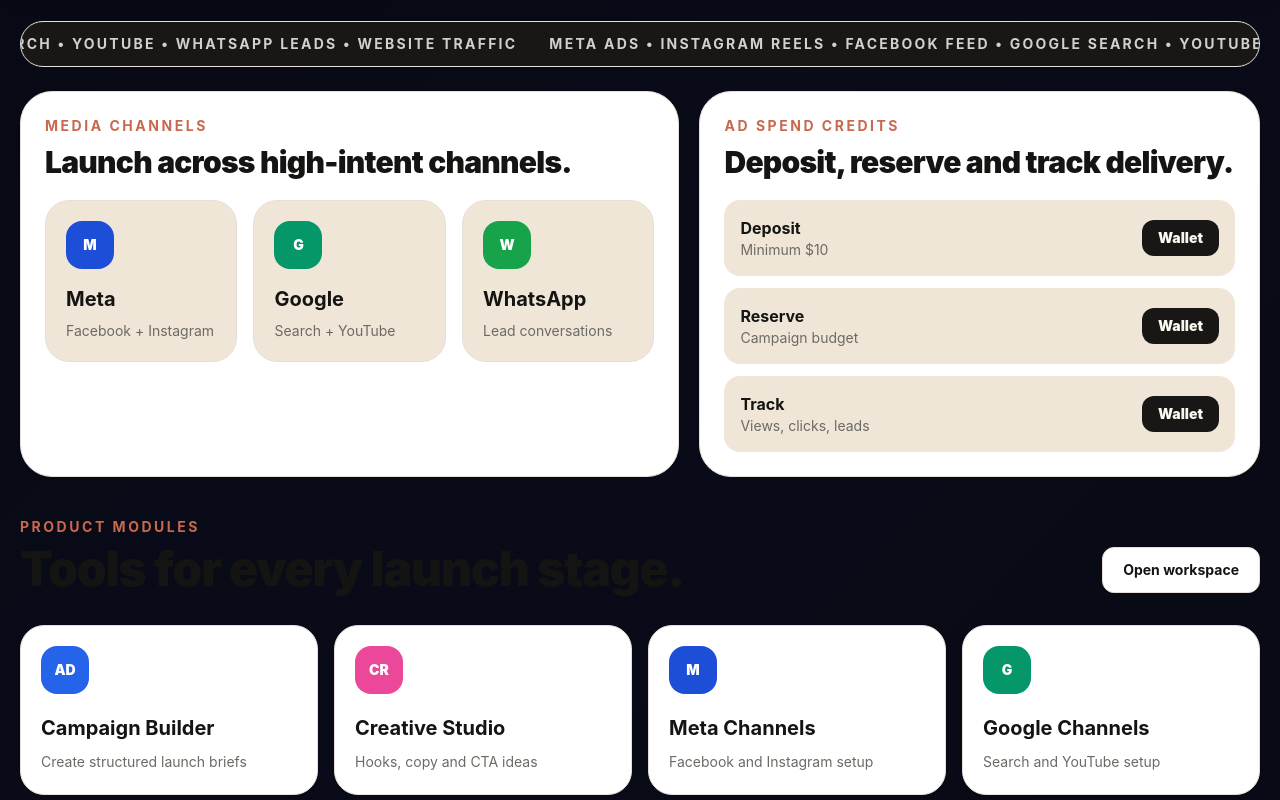
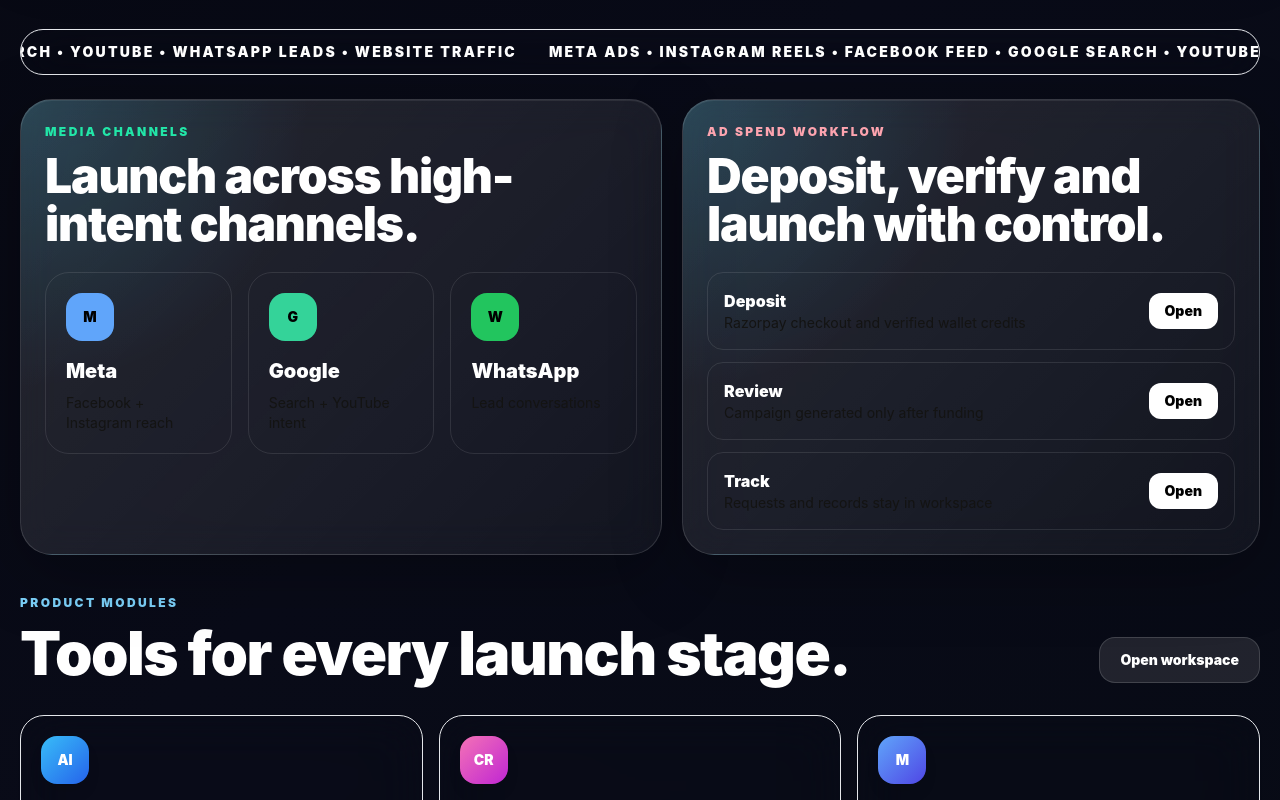
Before and after one commit to lkmeeena882437-dotcom/Launch1stAd.ai, a Next.js app: page / in a window 1280 px wide. Shown: the part 1440-2240 px from the top of the page. Built offline with nearby package versions, Linux system fonts and the light colour scheme.

Commit message:
Upgrade homepage modules with neon channel cards

```diff
--- a/components/home/AppHub.tsx
+++ b/components/home/AppHub.tsx
@@ -1,60 +1,53 @@
 import Link from "next/link";
 
 const modules = [
-  { title: "Campaign Builder", text: "Create structured launch briefs", href: "/campaign", badge: "AD", tone: "bg-blue-600 text-white" },
-  { title: "Creative Studio", text: "Hooks, copy and CTA ideas", href: "/campaign", badge: "CR", tone: "bg-pink-500 text-white" },
-  { title: "Meta Channels", text: "Facebook and Instagram setup", href: "/connections", badge: "M", tone: "bg-blue-700 text-white" },
-  { title: "Google Channels", text: "Search and YouTube setup", href: "/connections", badge: "G", tone: "bg-emerald-600 text-white" },
-  { title: "Ad Wallet", text: "Deposit and reserve ad credits", href: "/wallet", badge: "₹", tone: "bg-amber-500 text-white" },
-  { title: "Launch Status", text: "Review, approval and activation", href: "/launch-requests", badge: "S", tone: "bg-violet-600 text-white" },
-  { title: "Spend Reports", text: "Views, clicks and leads", href: "/analytics", badge: "SP", tone: "bg-lime-600 text-white" },
-  { title: "Support", text: "Help, policy and setup", href: "/setup", badge: "?", tone: "bg-slate-800 text-white" }
+  { title: "Campaign Builder", text: "Create structured launch briefs", href: "/campaign", badge: "AI", glow: "from-sky-400 to-blue-600" },
+  { title: "Creative Studio", text: "Hooks, copy and CTA ideas", href: "/campaign", badge: "CR", glow: "from-pink-400 to-fuchsia-600" },
+  { title: "Meta Channels", text: "Facebook and Instagram connections", href: "/connections", badge: "M", glow: "from-blue-400 to-indigo-600" },
+  { title: "Google Channels", text: "Search and YouTube account path", href: "/connections", badge: "G", glow: "from-emerald-300 to-green-600" },
+  { title: "Ad Wallet", text: "Verified deposits and payment records", href: "/wallet", badge: "₹", glow: "from-amber-300 to-orange-600" },
+  { title: "Launch Status", text: "Review, approval and tracking", href: "/launch-requests", badge: "S", glow: "from-violet-400 to-purple-700" }
 ];
 
-const mainPlacements = [
-  { title: "Meta", text: "Facebook + Instagram", badge: "M", tone: "bg-blue-700 text-white" },
-  { title: "Google", text: "Search + YouTube", badge: "G", tone: "bg-emerald-600 text-white" },
-  { title: "WhatsApp", text: "Lead conversations", badge: "W", tone: "bg-green-600 text-white" }
-];
-
-const adCreditSteps = [
-  ["Deposit", "Minimum $10"],
-  ["Reserve", "Campaign budget"],
-  ["Track", "Views, clicks, leads"]
+const channels = [
+  ["Meta", "Facebook + Instagram reach", "#60a5fa"],
+  ["Google", "Search + YouTube intent", "#34d399"],
+  ["WhatsApp", "Lead conversations", "#22c55e"]
 ];
 
 export function AppHub() {
   const line = " Meta Ads • Instagram Reels • Facebook Feed • Google Search • YouTube • WhatsApp Leads • Website Traffic ";
   return (
-    <section id="payments" className="mx-auto max-w-7xl px-5 py-12">
-      <div className="overflow-hidden rounded-[2rem] border border-hairline bg-dark py-3 text-canvas">
-        <div className="marquee-track gap-8 text-sm font-bold uppercase tracking-[0.16em] text-white/80">
+    <section id="payments" className="mx-auto max-w-7xl px-4 py-10 md:px-5 md:py-14">
+      <div className="overflow-hidden rounded-[2rem] border border-white/12 bg-white/8 py-3 text-white backdrop-blur-xl">
+        <div className="marquee-track gap-8 text-sm font-black uppercase tracking-[0.16em] text-white/72">
           <span>{line}</span><span>{line}</span><span>{line}</span><span>{line}</span>
         </div>
       </div>
 
-      <div className="mt-6 grid gap-5 lg:grid-cols-[1fr_0.85fr]">
-        <div className="rounded-[2rem] border border-hairline bg-white p-6 shadow-soft">
-          <p className="text-sm font-bold uppercase tracking-[0.18em] text-coral">Media channels</p>
-          <h2 className="mt-2 text-3xl font-black tracking-tight text-ink">Launch across high-intent channels.</h2>
-          <div className="mt-5 grid gap-4 md:grid-cols-3">
-            {mainPlacements.map((item) => (
-              <div key={item.title} className="rounded-3xl border border-hairline bg-card p-5">
-                <div className={`grid h-12 w-12 place-items-center rounded-2xl text-sm font-black ${item.tone}`}>{item.badge}</div>
-                <h3 className="mt-4 text-xl font-bold text-ink">{item.title}</h3>
-                <p className="mt-2 text-sm text-muted">{item.text}</p>
+      <div className="mt-6 grid gap-5 lg:grid-cols-[1fr_0.9fr]">
+        <div className="neon-card rounded-[2rem] p-5 md:p-6">
+          <p className="text-xs font-black uppercase tracking-[0.2em] text-[#22e6a8]">Media channels</p>
+          <h2 className="mt-3 text-3xl font-black tracking-tight text-white md:text-5xl">Launch across high-intent channels.</h2>
+          <div className="mt-6 grid gap-4 md:grid-cols-3">
+            {channels.map(([title, text, color]) => (
+              <div key={title} className="rounded-3xl border border-white/10 bg-black/24 p-5">
+                <div style={{ background: color }} className="grid h-12 w-12 place-items-center rounded-2xl text-sm font-black text-black">{title.slice(0, 1)}</div>
+                <h3 className="mt-4 text-xl font-black text-white">{title}</h3>
+                <p className="mt-2 text-sm text-white/58">{text}</p>
               </div>
             ))}
           </div>
         </div>
-        <div className="rounded-[2rem] border border-hairline bg-white p-6 shadow-soft">
-          <p className="text-sm font-bold uppercase tracking-[0.18em] text-coral">Ad spend credits</p>
-          <h2 className="mt-2 text-3xl font-black tracking-tight text-ink">Deposit, reserve and track delivery.</h2>
-          <div className="mt-5 grid gap-3">
-            {adCreditSteps.map(([name, text]) => (
-              <Link key={name} href="/wallet" className="flex items-center justify-between gap-4 rounded-2xl bg-card p-4">
-                <div><h3 className="font-bold text-ink">{name}</h3><p className="text-sm text-muted">{text}</p></div>
-                <span className="rounded-xl bg-dark px-4 py-2 text-sm font-black text-canvas">Wallet</span>
+
+        <div className="neon-card rounded-[2rem] p-5 md:p-6">
+          <p className="text-xs font-black uppercase tracking-[0.2em] text-[#fda4af]">Ad spend workflow</p>
+          <h2 className="mt-3 text-3xl font-black tracking-tight text-white md:text-5xl">Deposit, verify and launch with control.</h2>
+          <div className="mt-6 grid gap-3">
+            {[["Deposit", "Razorpay checkout and verified wallet credits"], ["Review", "Campaign generated only after funding"], ["Track", "Requests and records stay in workspace"]].map(([name, text]) => (
+              <Link key={name} href="/wallet" className="flex items-center justify-between gap-4 rounded-2xl border border-white/10 bg-black/24 p-4">
+                <div><h3 className="font-black text-white">{name}</h3><p className="text-sm text-white/58">{text}</p></div>
+                <span className="rounded-xl bg-white px-4 py-2 text-sm font-black text-black">Open</span>
               </Link>
             ))}
           </div>
@@ -63,25 +56,20 @@
 
       <div className="mt-10 flex flex-wrap items-end justify-between gap-4">
         <div>
-          <p className="text-sm font-bold uppercase tracking-[0.18em] text-coral">Product modules</p>
-          <h2 className="mt-2 text-4xl font-black tracking-tight text-ink md:text-5xl">Tools for every launch stage.</h2>
+          <p className="text-xs font-black uppercase tracking-[0.2em] text-[#7dd3fc]">Product modules</p>
+          <h2 className="mt-3 text-4xl font-black tracking-tight text-white md:text-6xl">Tools for every launch stage.</h2>
         </div>
-        <Link href="/dashboard" className="rounded-xl border border-hairline bg-white px-5 py-3 text-sm font-bold">Open workspace</Link>
+        <Link href="/dashboard" className="rounded-2xl border border-white/15 bg-white/10 px-5 py-3 text-sm font-black text-white">Open workspace</Link>
       </div>
-      <div className="mt-8 grid gap-4 sm:grid-cols-2 lg:grid-cols-4">
+      <div className="mt-8 grid gap-4 sm:grid-cols-2 lg:grid-cols-3">
         {modules.map((item) => (
-          <Link key={item.title} href={item.href} className="group rounded-3xl border border-hairline bg-white p-5 shadow-soft transition hover:-translate-y-1 hover:shadow-premium">
-            <div className={`grid h-12 w-12 place-items-center rounded-2xl text-sm font-black ${item.tone}`}>{item.badge}</div>
-            <h3 className="mt-5 text-xl font-bold text-ink">{item.title}</h3>
-            <p className="mt-2 text-sm leading-6 text-muted">{item.text}</p>
+          <Link key={item.title} href={item.href} className="group rounded-3xl border border-white/12 bg-white/8 p-5 shadow-soft backdrop-blur-xl transition hover:-translate-y-1 hover:bg-white/12">
+            <div className={`grid h-12 w-12 place-items-center rounded-2xl bg-gradient-to-br ${item.glow} text-sm font-black text-white shadow-lg`}>{item.badge}</div>
+            <h3 className="mt-5 text-xl font-black text-white">{item.title}</h3>
+            <p className="mt-2 text-sm leading-6 text-white/58">{item.text}</p>
           </Link>
         ))}
       </div>
-
-      <details className="mt-6 rounded-[2rem] border border-hairline bg-white p-5 shadow-soft">
-        <summary className="cursor-pointer text-sm font-bold text-ink">More tools</summary>
-        <p className="mt-3 text-sm leading-6 text-muted">Privacy policy, help, wallet, payment methods, status tracking and extra launch tools are kept here for quick access.</p>
-      </details>
     </section>
   );
 }
```
